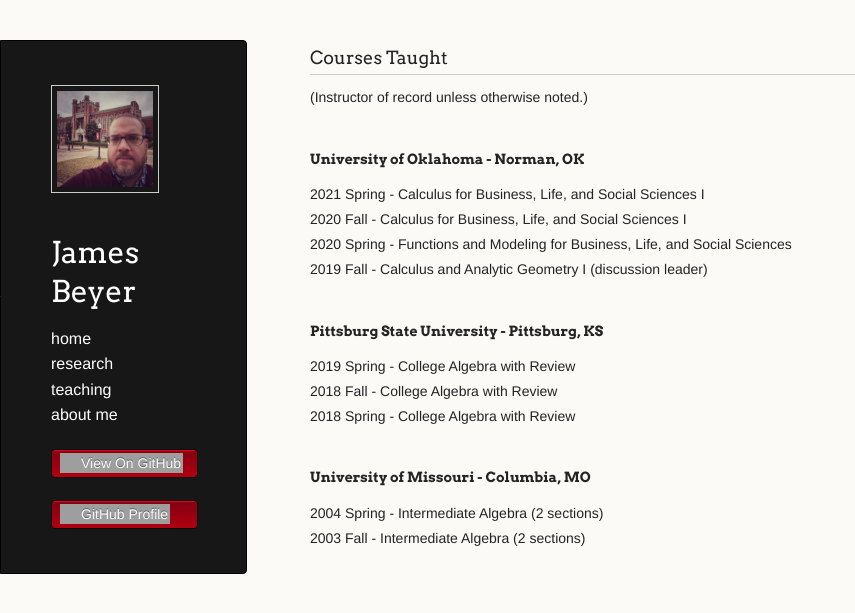
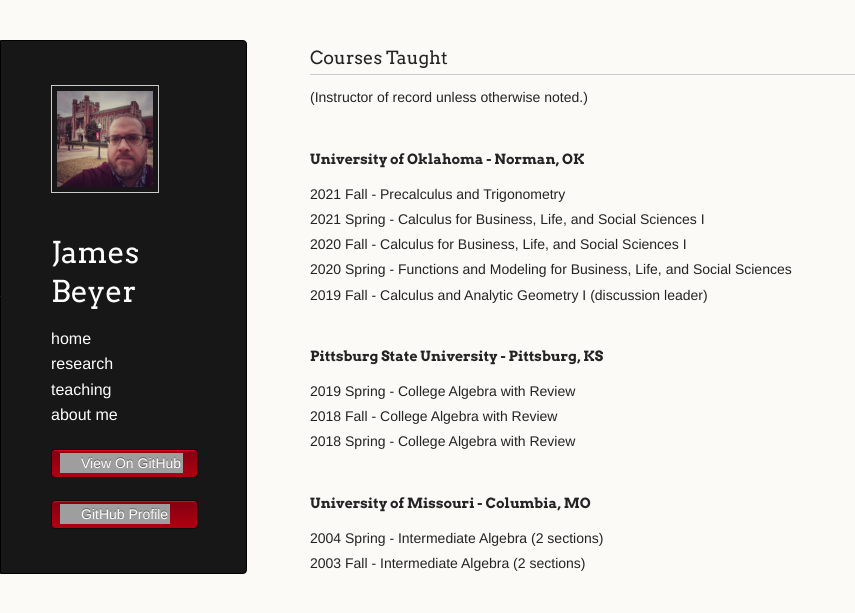
Before and after one commit to jebeyer/jebeyer.github.io, a Jekyll site: the page built from teaching.md, in a window 1280 px wide, cut to the strip 0-613 px from the top of the page. Shown: the whole strip, without its empty margins (0-855 px from the left). Built offline with Jekyll 4.4.1, drawn with Linux system fonts in a browser that asks for light colours; a script that is not in the unit is left out; our own code applies the rules of GitHub Pages for plain Markdown files; grey boxes are pictures that could not be loaded.

Commit message:
updating for Fall 2021

```diff
--- a/teaching.md
+++ b/teaching.md
@@ -8,6 +8,7 @@
 
 #### University of Oklahoma - Norman, OK
 
+2021 Fall - Precalculus and Trigonometry <br/>
 2021 Spring - Calculus for Business, Life, and Social Sciences I <br/>
 2020 Fall - Calculus for Business, Life, and Social Sciences I <br/>
 2020 Spring - Functions and Modeling for Business, Life, and Social Sciences <br/>
```
